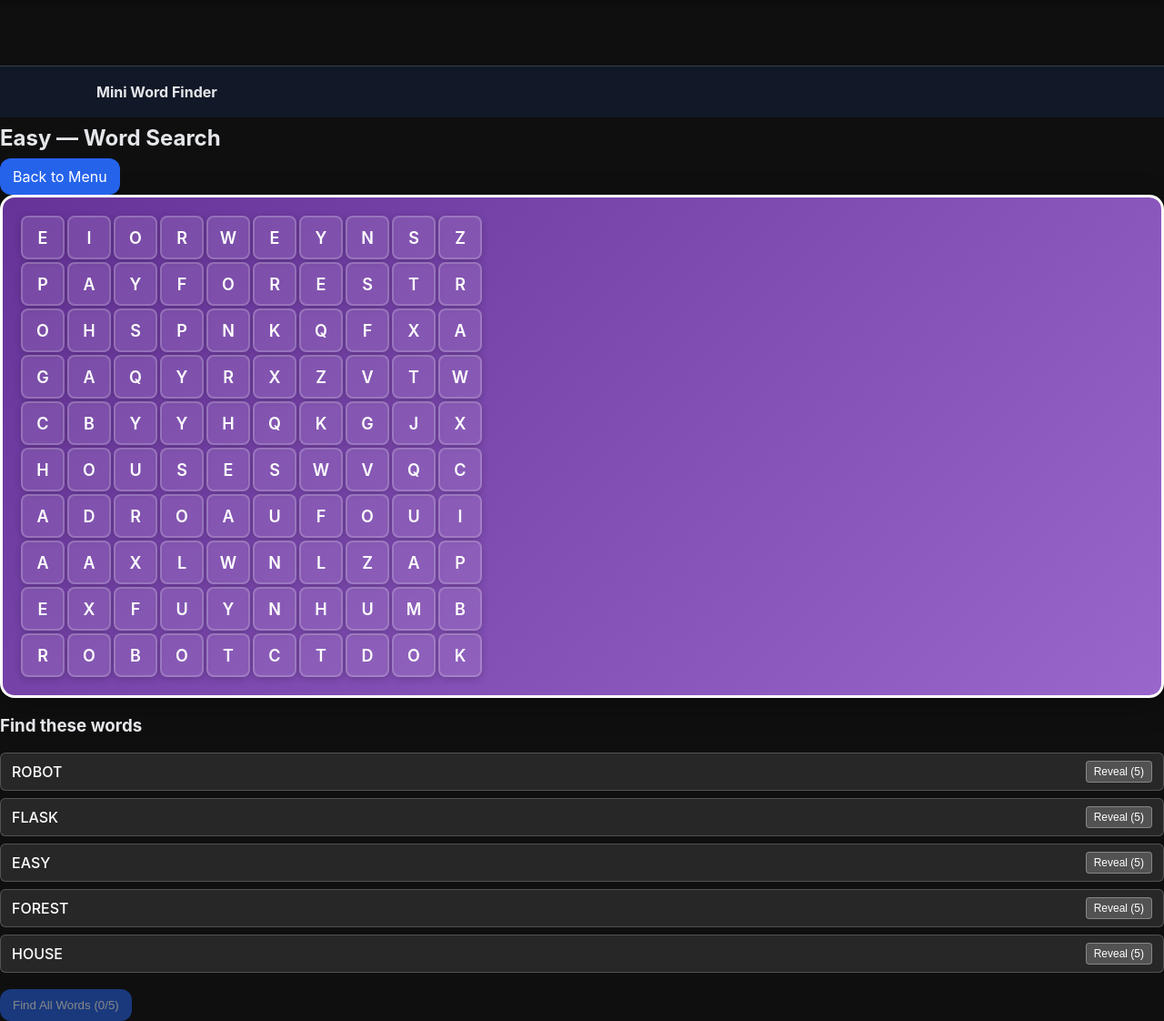
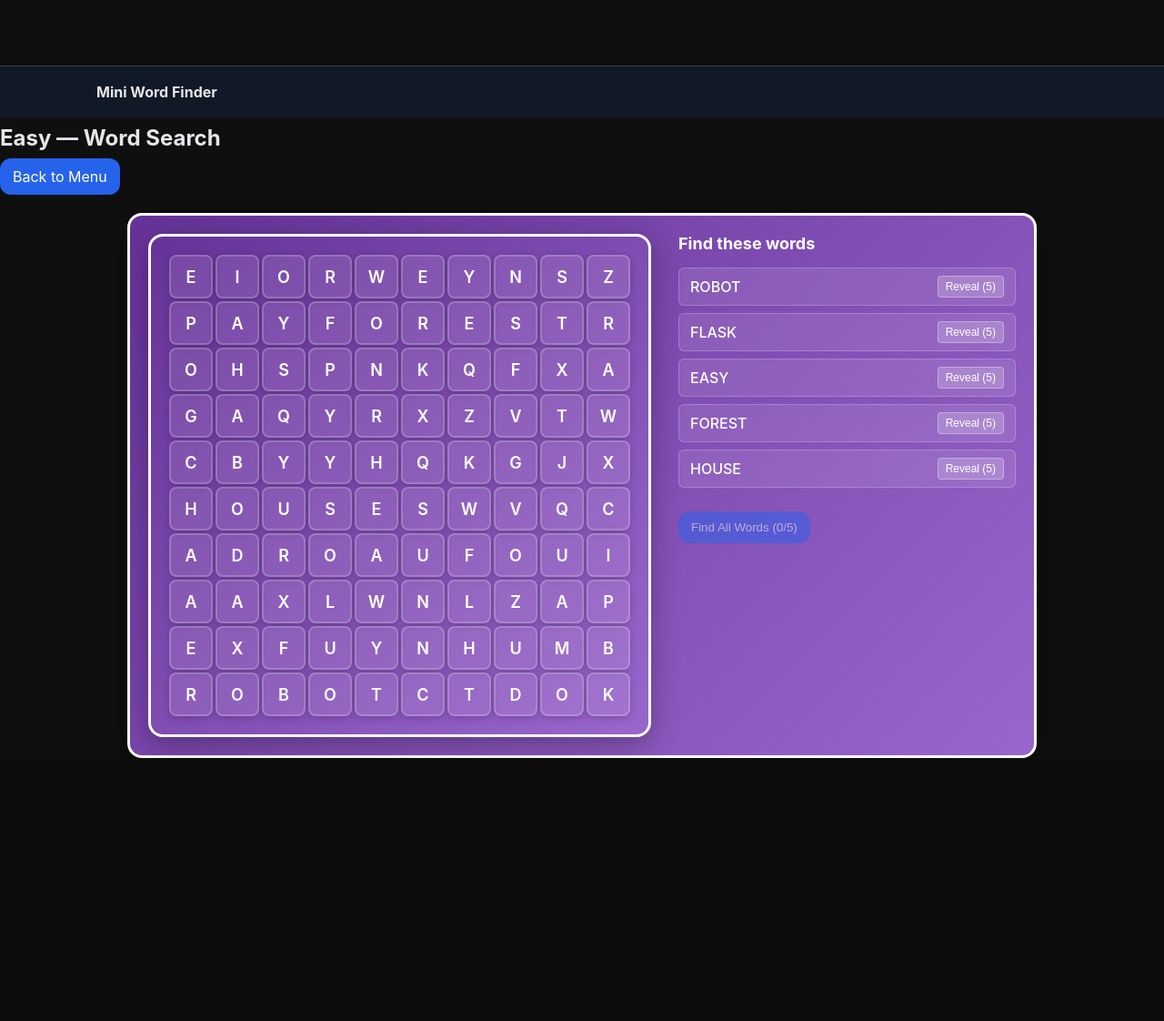
Before and after one commit to TheGamerJay/mini-game-finder, a Flask app: page /play/easy in a window 1280 px wide. Shown: the part 63-1185 px from the top of the page at 91% size. After the commit the page ends 896 px from the top, so only its background shows below. Run offline with Flask 3, Linux system fonts and the light colour scheme; the visitor is signed in with stand-in values (Sample User, id 1); data comes from the database, SQL or seed files in the repository; data that the repository does not hold is empty; some libraries are stand-ins or nearby versions.

Commit message:
🎨 Move word list into same card as puzzle grid
- Restructured play.html to put grid and word list in same card
- Added new CSS for .play-game-card with side-by-side layout
- Grid and words now share a purple gradient card container
- Responsive design stacks vertically on mobile
- Moved timer to header for better organization

🤖 Generated with [Claude Code](https://claude.ai/code)

Co-Authored-By: Claude <noreply@anthropic.com>

```diff
--- a/static/css/base.css
+++ b/static/css/base.css
@@ -471,6 +471,61 @@ code{background:#0b1220;padding:2px 6px;border-radius:6px;border:1px solid #2432
 .play-celebration-content { position: absolute; top: 50%; left: 50%; transform: translate(-50%,-50%); text-align: center; color: white; font-size: 48px; font-weight: bold; text-shadow: 2px 2px 4px rgba(0,0,0,0.8); animation: bounce 1s infinite; }
 .play-celebration-subtitle { font-size: 24px; margin-top: 16px; }
 
+/* Play page - combined layout */
+.play-header {
+  display: flex;
+  justify-content: space-between;
+  align-items: center;
+  margin-bottom: 20px;
+  flex-wrap: wrap;
+  gap: 10px;
+}
+
+.play-game-card {
+  background: linear-gradient(135deg, #663399, #9966cc);
+  border: 3px solid white;
+  border-radius: 16px;
+  box-shadow: 0 8px 32px rgba(0,0,0,0.3);
+  padding: 20px;
+  max-width: 1000px;
+  margin: 0 auto;
+}
+
+.play-game-content {
+  display: flex;
+  gap: 30px;
+  align-items: flex-start;
+  flex-wrap: wrap;
+}
+
+.play-words-section {
+  min-width: 280px;
+  flex: 1;
+}
+
+.play-words-section h3 {
+  color: white;
+  margin: 0 0 16px 0;
+  font-size: 18px;
+}
+
+.play-word-list {
+  margin-bottom: 16px;
+}
+
+/* Responsive - stack on mobile */
+@media (max-width: 768px) {
+  .play-game-content {
+    flex-direction: column;
+    align-items: center;
+  }
+
+  .play-words-section {
+    width: 100%;
+    text-align: center;
+  }
+}
+
 /* Play page animations */
 @keyframes bounce {
   0%, 20%, 50%, 80%, 100% { transform: translate(-50%,-50%) translateY(0); }
--- a/templates/play.html
+++ b/templates/play.html
@@ -14,20 +14,19 @@
 </div>
 
 <div class="play-container">
-  <div class="play-left">
   <div class="play-header">
     <a class="btn play-back-link" href="{{ url_for('core.index') }}">Back to Menu</a>
+    <div id="timer" class="play-timer" style="display: none;"></div>
   </div>
 
+  <div class="play-game-card">
+    <div class="play-game-content">
       <div id="grid" class="play-grid"></div>
-  </div>
-
-  <div class="play-right">
-    <div class="play-section">
-      <div id="timer" class="play-timer" style="display: none;"></div>
+      <div class="play-words-section">
         <h3>Find these words</h3>
         <div id="wordlist" class="play-word-list"></div>
         <button id="finishBtn" class="btn" style="margin-top: 10px;" disabled>Finish Game</button>
+      </div>
     </div>
   </div>
 
```
Lines whose indentation alone changed are shown as unchanged.
